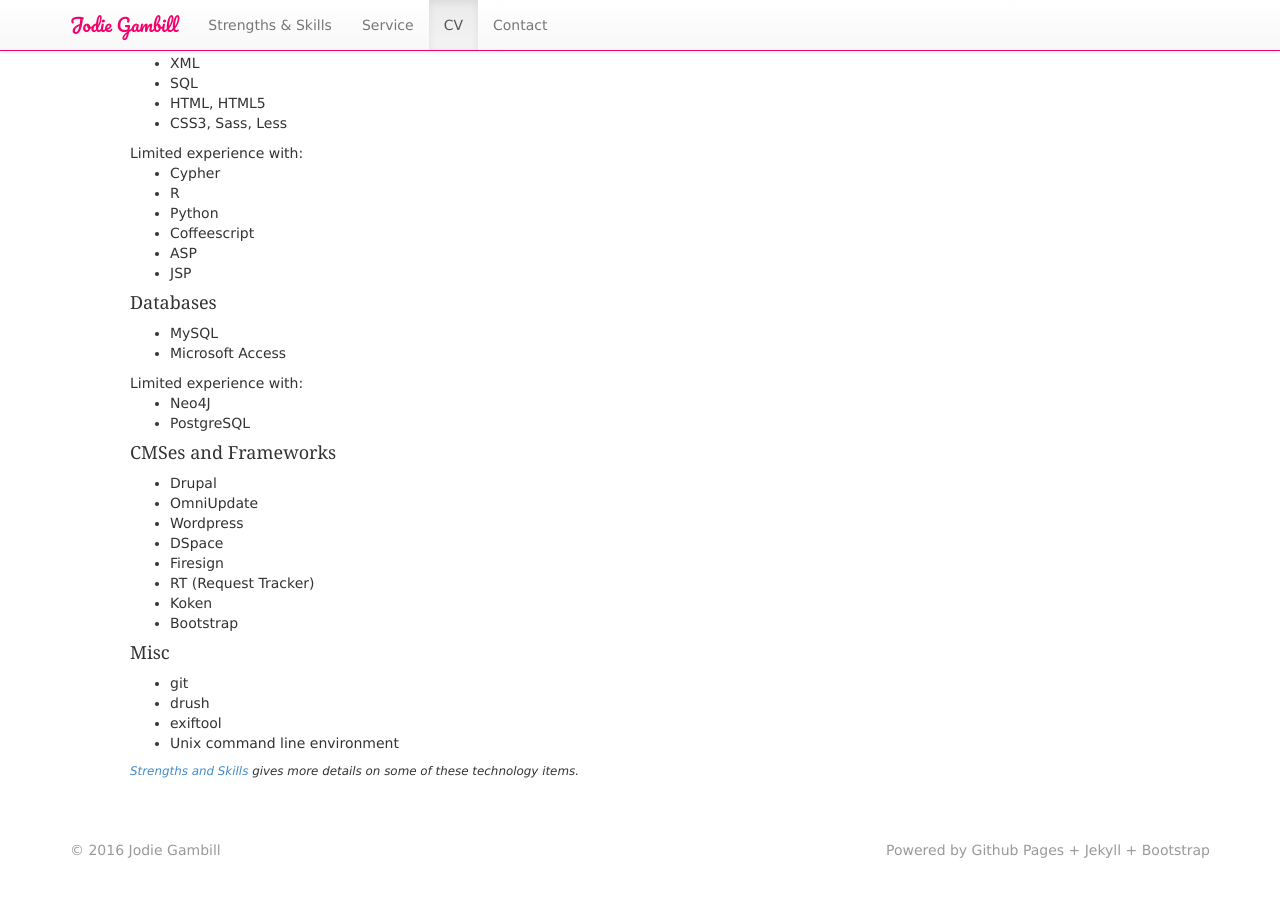
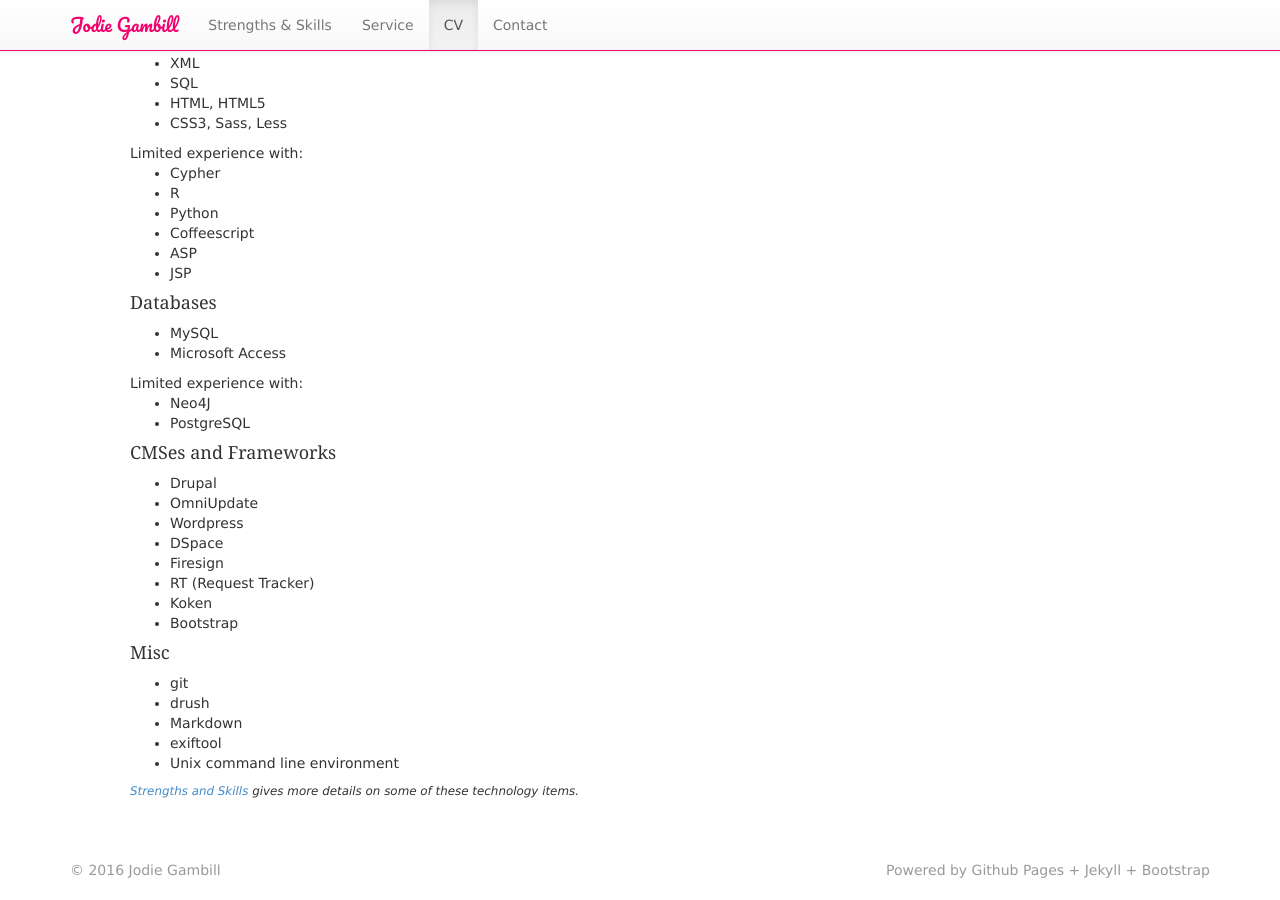
Before and after one commit to jgambill/jgambill.github.io, a Jekyll site: the page built from cv/index.html, in a window 1280 px wide and 900 px high, scrolled down 2075 px. Built offline with Jekyll 4.4.1, drawn with Linux system fonts in a browser that asks for light colours; nearby versions of some CDN libraries; some web fonts are replaced.

Commit message:
updated CV

```diff
--- a/cv/index.html
+++ b/cv/index.html
@@ -239,6 +239,7 @@
             <ul>
                 <li>git</li>
                 <li>drush</li>
+                <li>Markdown</li>
                 <li>exiftool</li>
                 <li>Unix command line environment</li>
             </ul>
```
